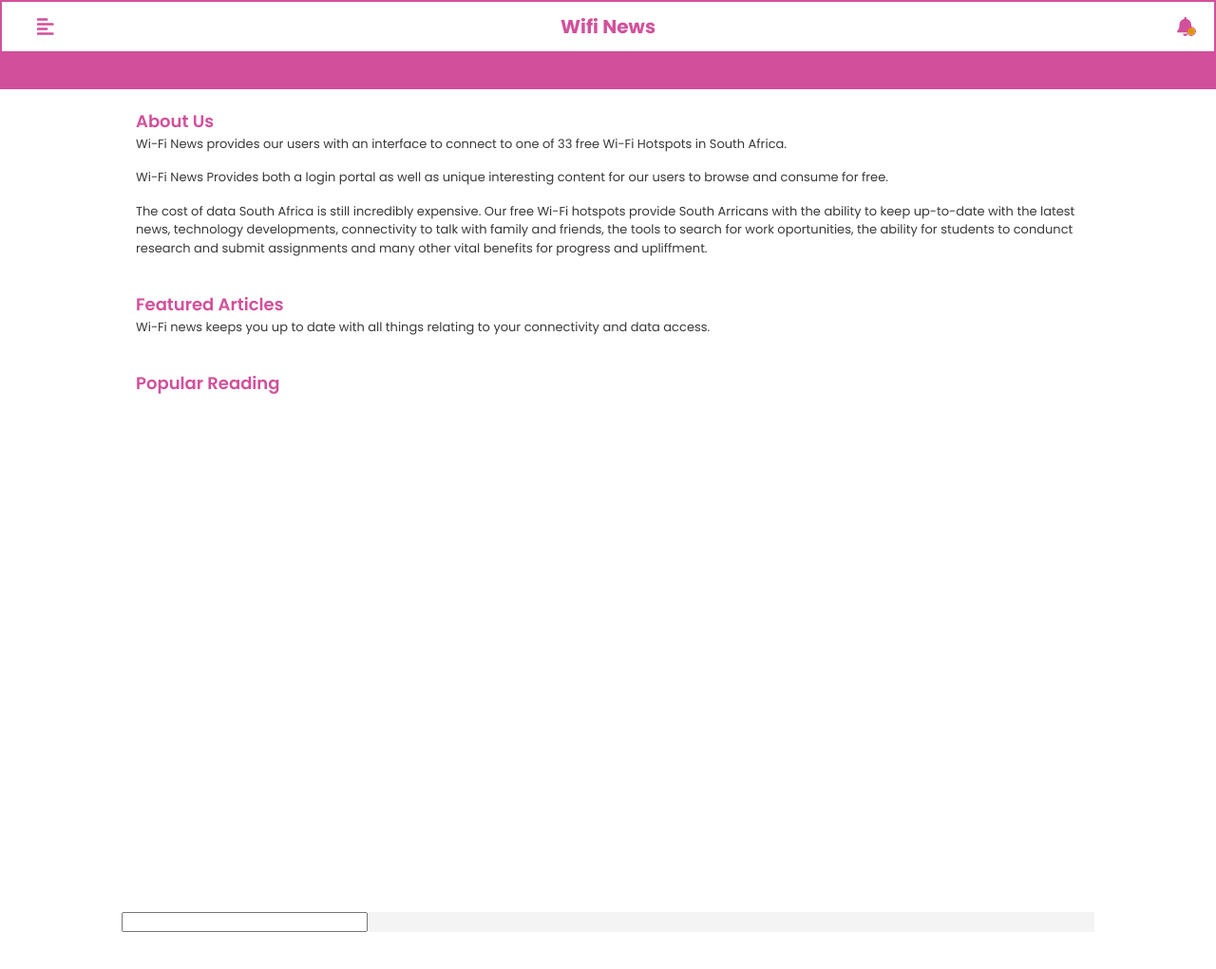
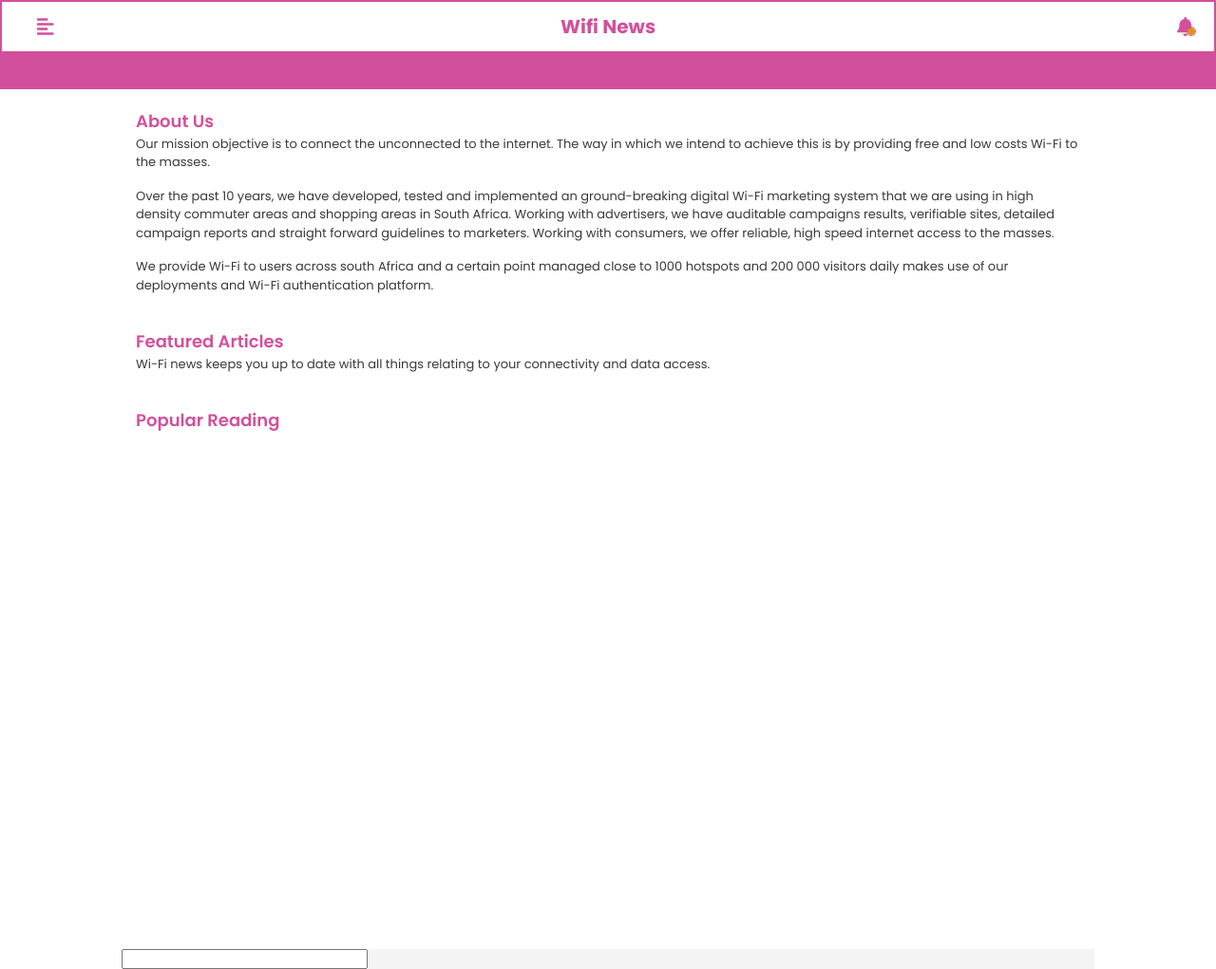
Before and after one commit to arnostrauss19870605/wifin, a Django app: page / in a window 1280 px wide; the page is wider, and only the part inside the window is pictured. Shown: that part at 95% size. Before the commit the page ends 982 px from the top of that part, so only its background shows below. Run offline with Django 4.2, Linux system fonts and the light colour scheme; data that the repository does not hold is empty; some libraries are stand-ins or nearby versions.

Commit message:
Updated About

```diff
--- a/templates/exit_index.html
+++ b/templates/exit_index.html
@@ -288,9 +288,9 @@
 					<div class="heading-section">
 						<div class="sa-title popcat">About Us </div>
 						<div class="heading-info">
-							<p>Wi-Fi News provides our users with an interface to connect to one of 33 free Wi-Fi Hotspots in South Africa.</p>
-							<p>Wi-Fi News Provides both a login portal as well as unique interesting content for our users to browse and consume for free.</p>
-							<p>The cost of data South Africa is still incredibly expensive. Our free Wi-Fi hotspots provide South Arricans with the ability to keep up-to-date with the latest news, technology developments, connectivity to talk with family and friends, the tools to search for work oportunities, the ability for students to condunct research and submit assignments and many other vital benefits for progress and upliffment.</p>
+							<p>Our mission objective is to connect the unconnected to the internet. The way in which we intend to achieve this is by providing free and low costs Wi-Fi to the masses. 	</p>
+							<p>Over the past 10 years, we have developed, tested and implemented an ground-breaking digital Wi-Fi marketing system that we are using in high density commuter areas and shopping areas in South Africa. Working with advertisers, we have auditable campaigns results, verifiable sites, detailed campaign reports and straight forward guidelines to marketers. Working with consumers, we offer reliable, high speed internet access to the masses.</p>
+							<p>We provide Wi-Fi to users across south Africa and a certain point managed close to 1000 hotspots and 200 000 visitors daily makes use of our deployments and Wi-Fi authentication platform.</p>
 						</div>
 						<div class="clear"></div>
 					</div>
--- a/templates/index.html
+++ b/templates/index.html
@@ -222,9 +222,9 @@
 					<div class="heading-section">
 						<div class="sa-title popcat">About Us </div>
 						<div class="heading-info">
-							<p>Wi-Fi News provides our users with an interface to connect to one of 33 free Wi-Fi Hotspots in South Africa.</p>
-							<p>Wi-Fi News Provides both a login portal as well as unique interesting content for our users to browse and consume for free.</p>
-							<p>The cost of data South Africa is still incredibly expensive. Our free Wi-Fi hotspots provide South Arricans with the ability to keep up-to-date with the latest news, technology developments, connectivity to talk with family and friends, the tools to search for work oportunities, the ability for students to condunct research and submit assignments and many other vital benefits for progress and upliffment.</p>
+							<p>Our mission objective is to connect the unconnected to the internet. The way in which we intend to achieve this is by providing free and low costs Wi-Fi to the masses. 	</p>
+							<p>Over the past 10 years, we have developed, tested and implemented an ground-breaking digital Wi-Fi marketing system that we are using in high density commuter areas and shopping areas in South Africa. Working with advertisers, we have auditable campaigns results, verifiable sites, detailed campaign reports and straight forward guidelines to marketers. Working with consumers, we offer reliable, high speed internet access to the masses.</p>
+							<p>We provide Wi-Fi to users across south Africa and a certain point managed close to 1000 hotspots and 200 000 visitors daily makes use of our deployments and Wi-Fi authentication platform.</p>
 						</div>
 						<div class="clear"></div>
 					</div>
--- a/templates/index_nop.html
+++ b/templates/index_nop.html
@@ -286,9 +286,9 @@
 					<div class="heading-section">
 						<div class="sa-title popcat">About Us </div>
 						<div class="heading-info">
-							<p>Wi-Fi News provides our users with an interface to connect to one of 33 free Wi-Fi Hotspots in South Africa.</p>
-							<p>Wi-Fi News Provides both a login portal as well as unique interesting content for our users to browse and consume for free.</p>
-							<p>The cost of data South Africa is still incredibly expensive. Our free Wi-Fi hotspots provide South Arricans with the ability to keep up-to-date with the latest news, technology developments, connectivity to talk with family and friends, the tools to search for work oportunities, the ability for students to condunct research and submit assignments and many other vital benefits for progress and upliffment.</p>
+							<p>Our mission objective is to connect the unconnected to the internet. The way in which we intend to achieve this is by providing free and low costs Wi-Fi to the masses. 	</p>
+							<p>Over the past 10 years, we have developed, tested and implemented an ground-breaking digital Wi-Fi marketing system that we are using in high density commuter areas and shopping areas in South Africa. Working with advertisers, we have auditable campaigns results, verifiable sites, detailed campaign reports and straight forward guidelines to marketers. Working with consumers, we offer reliable, high speed internet access to the masses.</p>
+							<p>We provide Wi-Fi to users across south Africa and a certain point managed close to 1000 hotspots and 200 000 visitors daily makes use of our deployments and Wi-Fi authentication platform.</p>
 						</div>
 						<div class="clear"></div>
 					</div>
```
